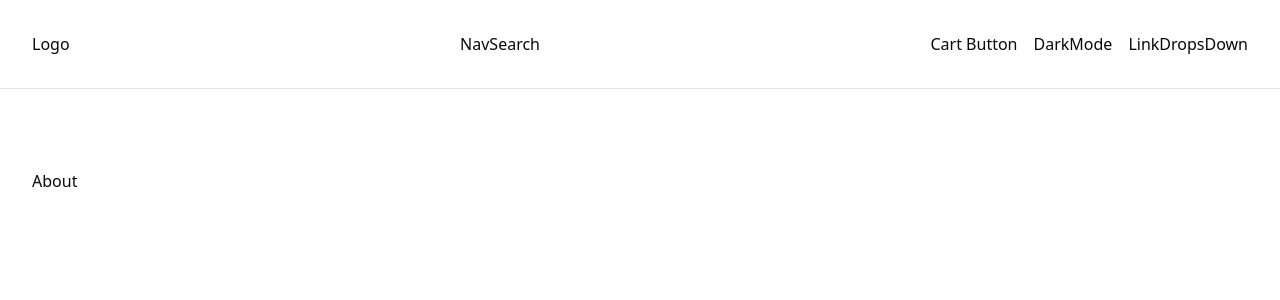
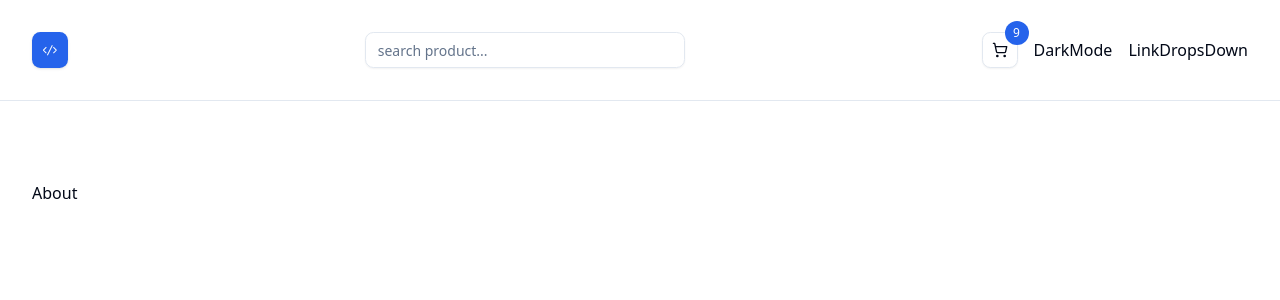
Before and after one commit to FatPat117/Next-Store, a Next.js app: page /about in a window 1280 px wide. Shown: the top 300 px of the page. Built offline with nearby package versions, Linux system fonts and the light colour scheme.

Commit message:
Shadcn - Change Theme

```diff
--- a/app/globals.css
+++ b/app/globals.css
@@ -5,56 +5,57 @@
 @layer base {
         :root {
                 --background: 0 0% 100%;
-    --foreground: 240 10% 3.9%;
+                --foreground: 222.2 84% 4.9%;
                 --card: 0 0% 100%;
-    --card-foreground: 240 10% 3.9%;
+                --card-foreground: 222.2 84% 4.9%;
                 --popover: 0 0% 100%;
-    --popover-foreground: 240 10% 3.9%;
-    --primary: 240 5.9% 10%;
-    --primary-foreground: 0 0% 98%;
-    --secondary: 240 4.8% 95.9%;
-    --secondary-foreground: 240 5.9% 10%;
-    --muted: 240 4.8% 95.9%;
-    --muted-foreground: 240 3.8% 46.1%;
-    --accent: 240 4.8% 95.9%;
-    --accent-foreground: 240 5.9% 10%;
+                --popover-foreground: 222.2 84% 4.9%;
+                --primary: 221.2 83.2% 53.3%;
+                --primary-foreground: 210 40% 98%;
+                --secondary: 210 40% 96.1%;
+                --secondary-foreground: 222.2 47.4% 11.2%;
+                --muted: 210 40% 96.1%;
+                --muted-foreground: 215.4 16.3% 46.9%;
+                --accent: 210 40% 96.1%;
+                --accent-foreground: 222.2 47.4% 11.2%;
                 --destructive: 0 84.2% 60.2%;
-    --destructive-foreground: 0 0% 98%;
-    --border: 240 5.9% 90%;
-    --input: 240 5.9% 90%;
-    --ring: 240 10% 3.9%;
+                --destructive-foreground: 210 40% 98%;
+                --border: 214.3 31.8% 91.4%;
+                --input: 214.3 31.8% 91.4%;
+                --ring: 221.2 83.2% 53.3%;
+                --radius: 0.65rem;
                 --chart-1: 12 76% 61%;
                 --chart-2: 173 58% 39%;
                 --chart-3: 197 37% 24%;
                 --chart-4: 43 74% 66%;
                 --chart-5: 27 87% 67%;
-    --radius: 0.5rem
         }
+
         .dark {
-    --background: 240 10% 3.9%;
-    --foreground: 0 0% 98%;
-    --card: 240 10% 3.9%;
-    --card-foreground: 0 0% 98%;
-    --popover: 240 10% 3.9%;
-    --popover-foreground: 0 0% 98%;
-    --primary: 0 0% 98%;
-    --primary-foreground: 240 5.9% 10%;
-    --secondary: 240 3.7% 15.9%;
-    --secondary-foreground: 0 0% 98%;
-    --muted: 240 3.7% 15.9%;
-    --muted-foreground: 240 5% 64.9%;
-    --accent: 240 3.7% 15.9%;
-    --accent-foreground: 0 0% 98%;
+                --background: 222.2 84% 4.9%;
+                --foreground: 210 40% 98%;
+                --card: 222.2 84% 4.9%;
+                --card-foreground: 210 40% 98%;
+                --popover: 222.2 84% 4.9%;
+                --popover-foreground: 210 40% 98%;
+                --primary: 217.2 91.2% 59.8%;
+                --primary-foreground: 222.2 47.4% 11.2%;
+                --secondary: 217.2 32.6% 17.5%;
+                --secondary-foreground: 210 40% 98%;
+                --muted: 217.2 32.6% 17.5%;
+                --muted-foreground: 215 20.2% 65.1%;
+                --accent: 217.2 32.6% 17.5%;
+                --accent-foreground: 210 40% 98%;
                 --destructive: 0 62.8% 30.6%;
-    --destructive-foreground: 0 0% 98%;
-    --border: 240 3.7% 15.9%;
-    --input: 240 3.7% 15.9%;
-    --ring: 240 4.9% 83.9%;
+                --destructive-foreground: 210 40% 98%;
+                --border: 217.2 32.6% 17.5%;
+                --input: 217.2 32.6% 17.5%;
+                --ring: 224.3 76.3% 48%;
                 --chart-1: 220 70% 50%;
                 --chart-2: 160 60% 45%;
                 --chart-3: 30 80% 55%;
                 --chart-4: 280 65% 60%;
-    --chart-5: 340 75% 55%
+                --chart-5: 340 75% 55%;
         }
 }
 
--- a/components/navbar/CartButton.tsx
+++ b/components/navbar/CartButton.tsx
@@ -1,5 +1,20 @@
-const CartButton = () => {
-        return <div>Cart Button</div>;
+import Link from "next/link";
+import { LuShoppingCart } from "react-icons/lu";
+import { Button } from "../ui/button";
+
+const CartButton = async () => {
+        const numItemsInCart = 9;
+
+        return (
+                <Button asChild variant={"outline"} size={"icon"} className="flex justify-center items-center relative">
+                        <Link href={"/cart"}>
+                                <LuShoppingCart />
+                                <span className="absolute -top-3 -right-3 bg-primary text-white rounded-full h-6 w-6 flex items-center justify-center text-xs">
+                                        {numItemsInCart}
+                                </span>
+                        </Link>
+                </Button>
+        );
 };
 
 export default CartButton;
--- a/components/navbar/Logo.tsx
+++ b/components/navbar/Logo.tsx
@@ -1,5 +1,14 @@
+import Link from "next/link";
+import { VscCode } from "react-icons/vsc";
+import { Button } from "../ui/button";
 const Logo = () => {
-        return <div>Logo</div>;
+        return (
+                <Button asChild size={"icon"}>
+                        <Link href="/">
+                                <VscCode className="w-6 h-6" />
+                        </Link>
+                </Button>
+        );
 };
 
 export default Logo;
--- a/components/navbar/NavSearch.tsx
+++ b/components/navbar/NavSearch.tsx
@@ -1,5 +1,7 @@
+import { Input } from "../ui/input";
+
 const NavSearch = () => {
-        return <div>NavSearch</div>;
+        return <Input name="" type="search" placeholder="search product..." className="max-w-xs dark:bg-muted"></Input>;
 };
 
 export default NavSearch;
```
Lines whose indentation alone changed are shown as unchanged.
